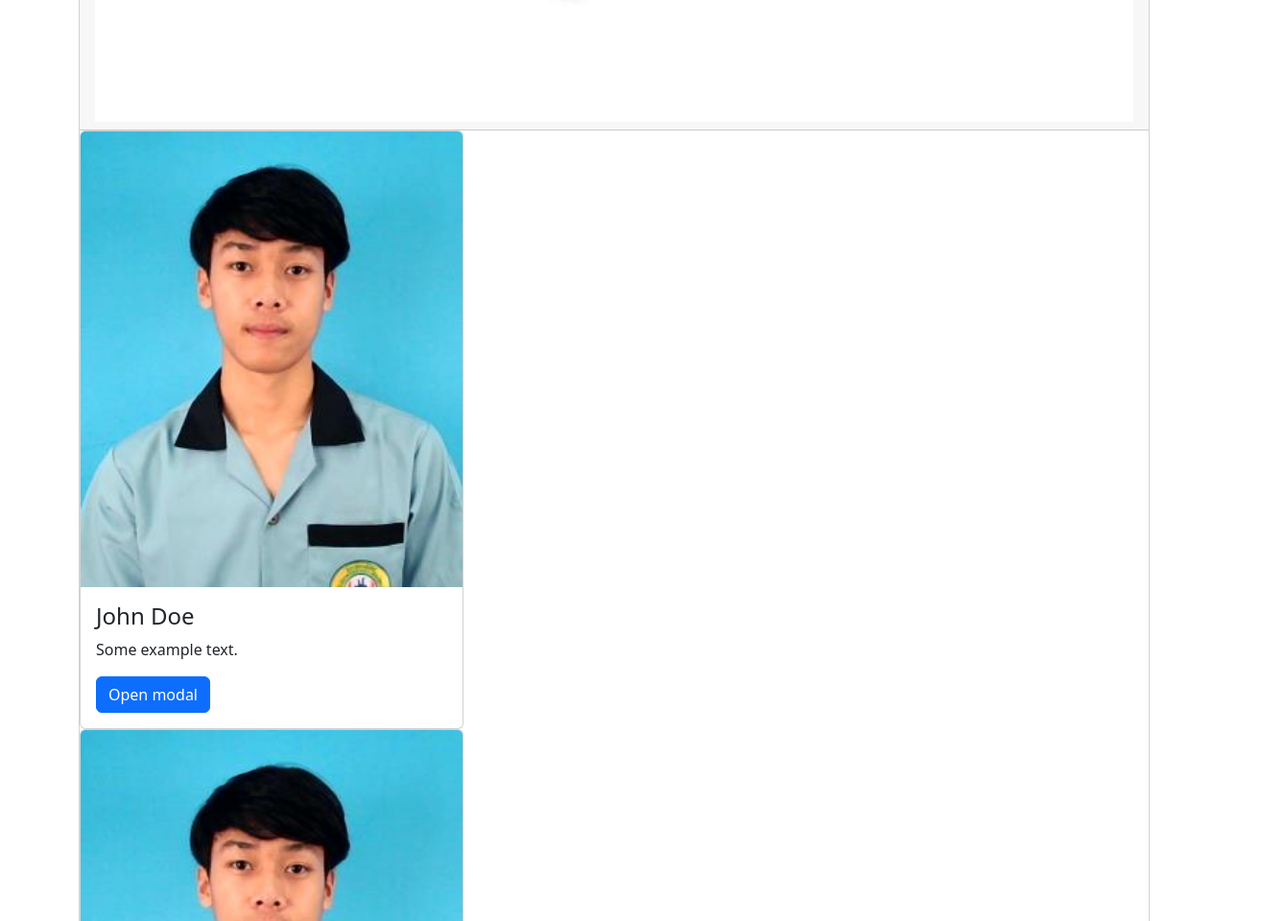
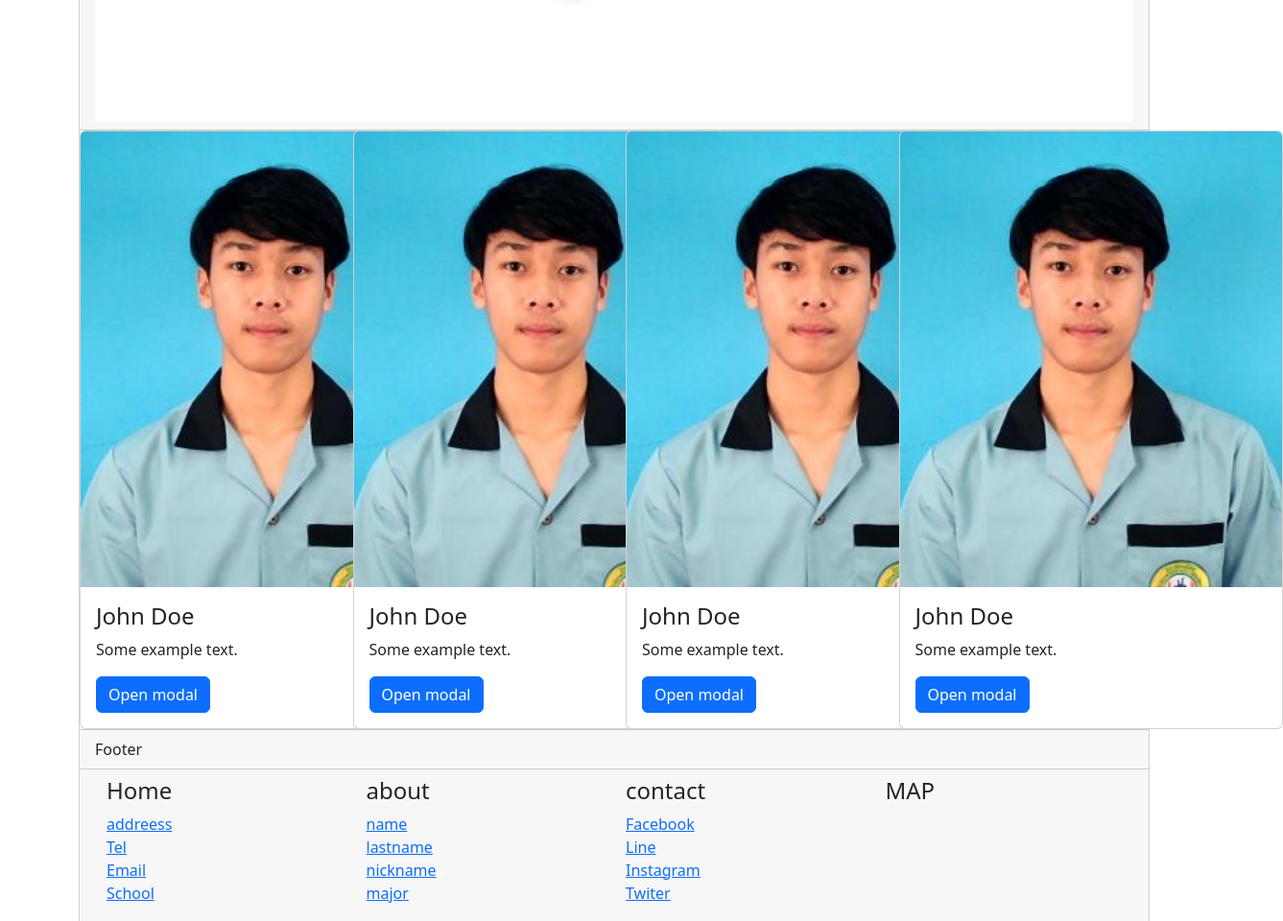
Before and after one commit to Apichatkawaree/09Fight, a plain HTML site: page index.html in a window 1280 px wide. Shown: the part 1020-1980 px from the top of the page at 96% size, 1337 px wide, since content can reach past the window. Drawn offline with nearby package versions, Linux system fonts and the light colour scheme.

Commit message:
adddddddddd

```diff
--- a/index.html
+++ b/index.html
@@ -90,7 +90,7 @@
                 </div>
                 <!--1-->
                 <div class="row">
-                    <div class="col-lg-3" class="col-md-6" class="col-sm-12">
+                    <div class="col-lg-3 col-md-6 col-sm-12">
                         <div class="card" style="width:400px">
                             <img class="card-img-top" src="img/a1.jpg" alt="Card image">
 
@@ -136,7 +136,9 @@
                                 </div>
                             </div>
                         </div>
+                    </div>
                         <!--2-->
+                        <div class="col-lg-3 col-md-6 col-sm-12">
                         <div class="card" style="width:400px">
                             <img class="card-img-top" src="img/a1.jpg" alt="Card image">
                             <div class="card-body">
@@ -181,7 +183,9 @@
                                 </div>
                             </div>
                         </div>
+                    </div>
                         <!--3-->
+                        <div class="col-lg-3 col-md-6 col-sm-12">
                         <div class="card" style="width:400px">
                             <img class="card-img-top" src="img/a1.jpg" alt="Card image">
                             <div class="card-body">
@@ -226,7 +230,9 @@
                                 </div>
                             </div>
                         </div>
+                    </div>
                         <!--4-->
+                        <div class="col-lg-3 col-md-6 col-sm-12">
                         <div class="card" style="width:400px">
                             <img class="card-img-top" src="img/a1.jpg" alt="Card image">
                             <div class="card-body">
@@ -272,6 +278,7 @@
                             </div>
                         </div>
                     </div>
+
                 </div>
                 <div class="card-footer">Footer</div>
                 <div class="card-footer">
@@ -329,7 +336,8 @@
                                 </div>
                                 <div class="row">
                                     <div class="col-md-12 copy">
-                                  <p class="text-center">&copy; Copyright 2020 - Mr.Anuntawee Onarun. All rights reserved.</p>
+                                        <p class="text-center">&copy; Copyright 2020 - Mr.Anuntawee Onarun. All rights
+                                            reserved.</p>
                                     </div>
                                 </div>
 
```
Lines whose indentation alone changed are shown as unchanged.
